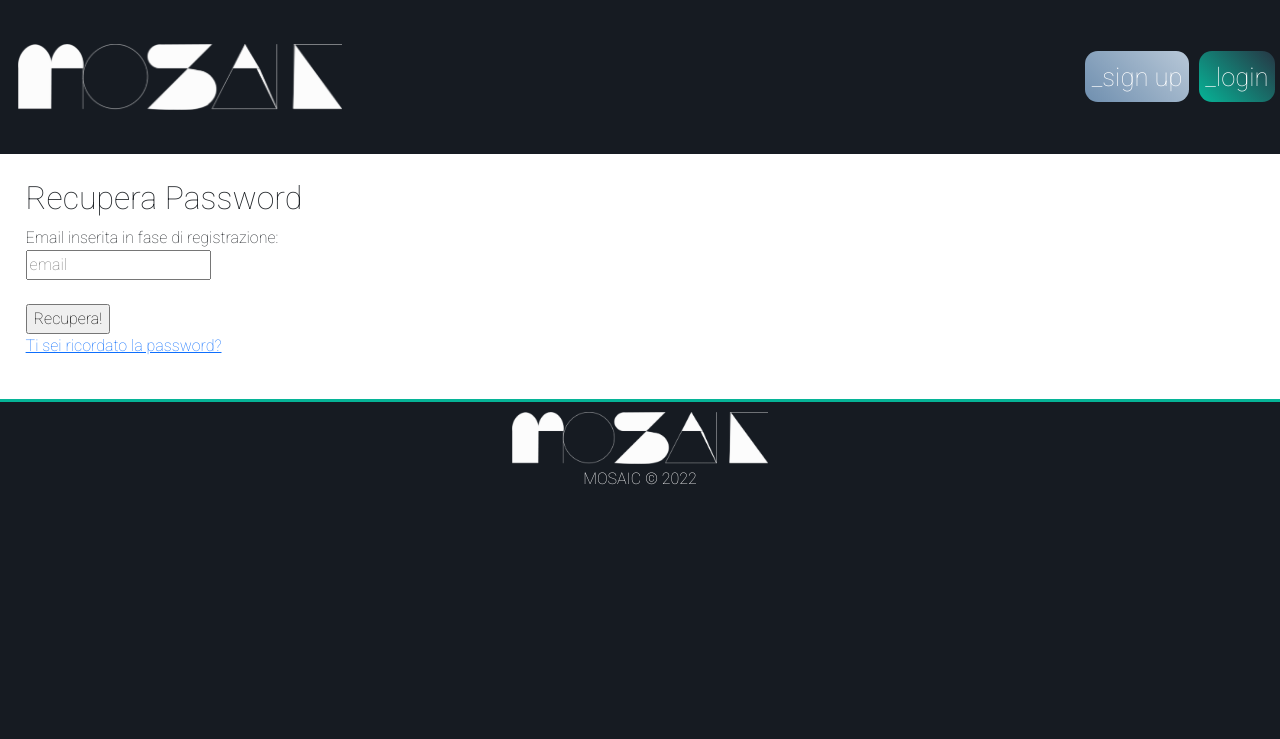
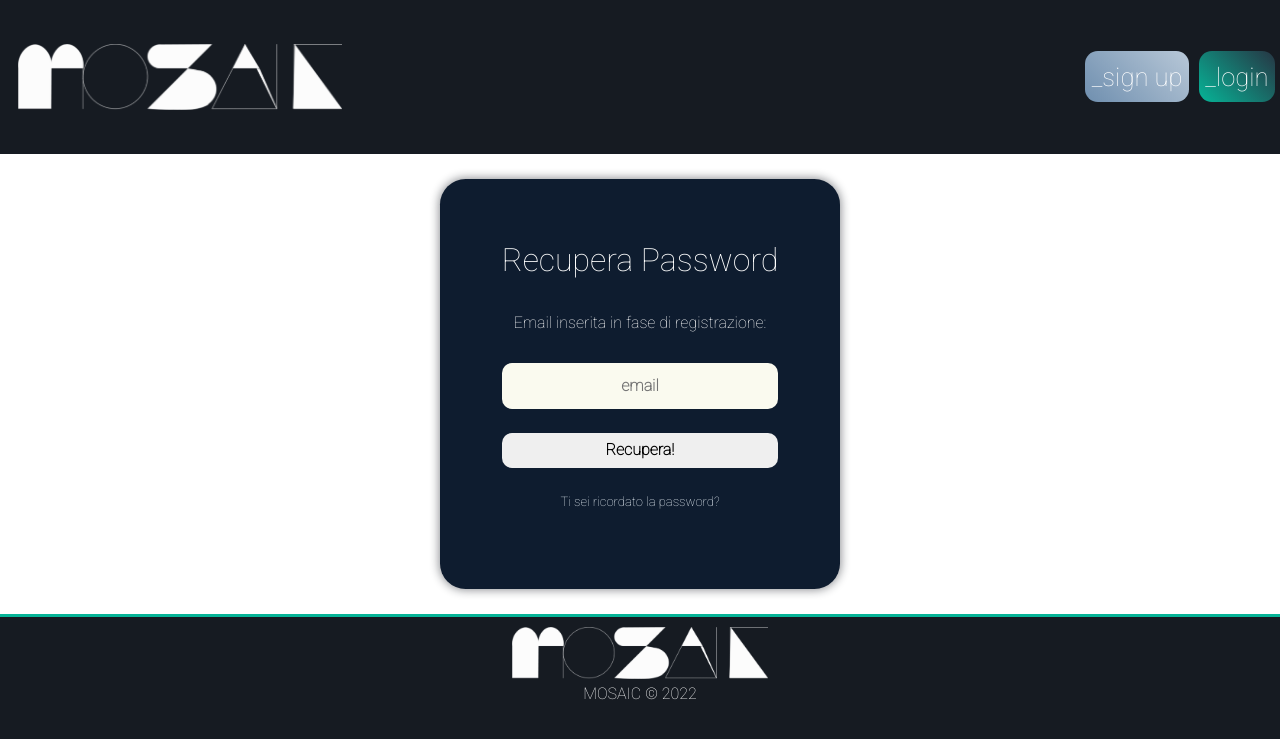
Before and after one commit to gianbus/mosaic, a PHP site: page /recuperapassword/ in a window 1280 px wide. Shown: the top 739 px of the page. Run offline with PHP 8.4, Linux system fonts and the light colour scheme.

Commit message:
Modifica e recupera password pagine modificate

```diff
--- /dev/null
+++ b/css/recover-pw.css
@@ -0,0 +1,120 @@
+/*RECOVER*/
+
+
+#divrecuperapassword{
+    text-align: center;
+    background-color: #0e1c2f;
+    padding: 5%;
+    box-shadow: 0px 0px 10px 1px #161b227c;
+    width: fit-content;
+    margin: auto;
+    border-radius: 2vw;
+    color: white;
+}
+#divrecuperapassword  input[type=text]{
+    width: 100%;
+    padding: 4%;
+    border-radius: 10px;
+    margin-top: 10%;
+    border: 0px;
+    font-weight: 600;
+    text-align: center;
+    background-color: rgb(250, 250, 239);
+}
+
+#divrecuperapassword  input[type=text]:focus-visible{
+
+    outline-color: rgba(42, 42, 243, 0.747);
+    outline-style: solid;
+    outline-width: 1px;
+    background-color: #31466356;
+    color: whitesmoke;
+}
+
+#divrecuperapassword  input[type=submit]{
+    width: 100%;
+    padding: 2%;
+    border-radius: 10px;
+    font-weight: 600;
+    border: 0px;
+}
+
+#divrecuperapassword  input[type=submit]:hover{
+    background-color: cadetblue;
+}
+
+#divrecuperapassword a{
+    text-decoration: none;
+    color: aliceblue;
+    font-size: small;
+}
+#divrecuperapassword a:hover{
+    text-decoration: underline;
+
+}
+
+/*MODIFY*/
+
+
+#divmodificapassword{
+    text-align: center;
+    background-color: #192f4e;
+    padding: 5%;
+    box-shadow: 0px 0px 10px 1px #161b227c;
+    border: 3px solid rgba(245, 245, 245, 0.616);
+    width: fit-content;
+    margin: auto;
+    border-radius: 2vw;
+    color: white;
+
+}
+
+#container-password{
+    position: relative;
+}
+#mostra {
+    position: absolute;
+    right: 10px;
+    top: 30%;
+    color: #314663;
+}
+
+#divmodificapassword  input[id^=password]{
+    width: 100%;
+    padding: 4%;
+    border-radius: 10px;
+
+    border: 0px;
+    font-weight: 600;
+    text-align: center;
+}
+
+#divmodificapassword  input[id^=password]:focus-visible{
+
+    outline-color: rgba(206, 206, 252, 0.747);
+    outline-style: solid;
+    outline-width: 1px;
+    background-color: #31466356;
+    color: whitesmoke;
+}
+
+#divmodificapassword  input[type=submit]{
+    width: 100%;
+    padding: 2%;
+    border-radius: 10px;
+    font-weight: 600;
+    border: 0px;
+}
+
+#divmodificapassword  input[type=submit]:hover{
+    background-color: cadetblue;
+}
+
+#divmodificapassword a{
+    text-decoration: none;
+    color: aliceblue;
+
+}
+#divmodificapassword a:hover{
+    text-decoration: underline;
+}
--- a/recuperapassword/index.php
+++ b/recuperapassword/index.php
@@ -5,7 +5,12 @@
     <meta name="viewport" content="width=device-width, initial-scale=1.0">
     <!-- Bootstrap CSS -->
     <link href="../bootstrap/css/bootstrap.min.css" rel="stylesheet">
+
+    <!--MY CSS-->
     <link rel="stylesheet" href="../css/style.css">
+    <link rel="stylesheet" href="../css/recover-pw.css">
+    <!--MY CSS-->
+
     <title>Mosaic |Recupera Password</title>
 
     <!--favicons-->
@@ -18,14 +23,13 @@
     <?php
         include '../navbar.php';
     ?>
-    <div id="container" class="my-container container-fluid">
-
+    <div id="container" class="my-container container-fluid " >
             <div id="divrecuperapassword">
-                <h2>Recupera Password</h2>
+                <h2>Recupera Password</h2><br>
                 <form action="verificarecupera.php" method="POST" id="formrecuperapassword">
                     <label for="email">Email inserita in fase di registrazione:</label><br>
                     <input type="text" id="email" name="email" placeholder="email" required><br><br>
-                    <input type="submit" value="Recupera!" ><br>
+                    <input type="submit" value="Recupera!" ><br><br>
                 </form>
                 <a href="../login/"><p>Ti sei ricordato la password?</p></a>
             </div>
```
Also changed, not shown: modificapassword/index.php (+38 -10 lines).
